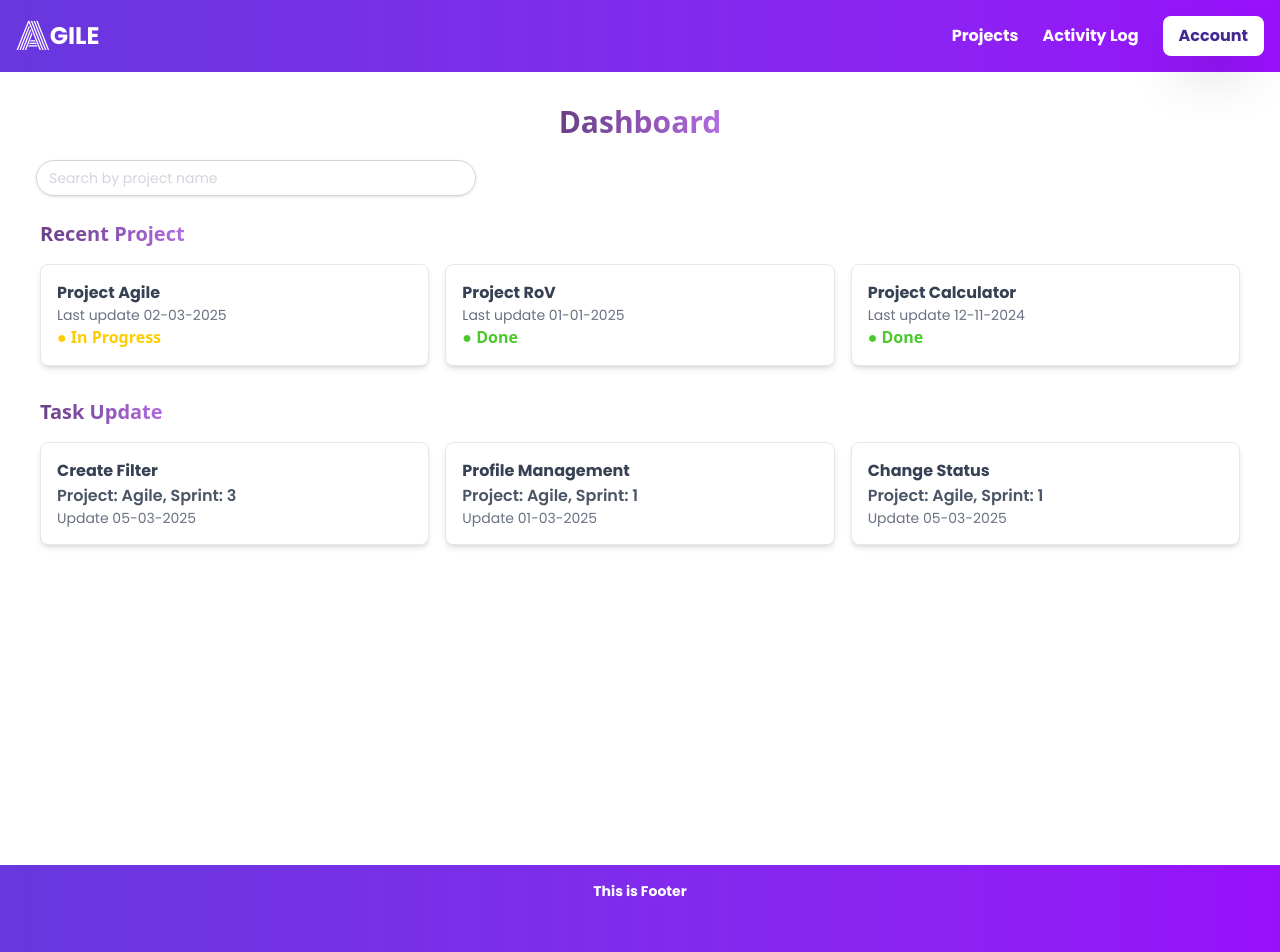
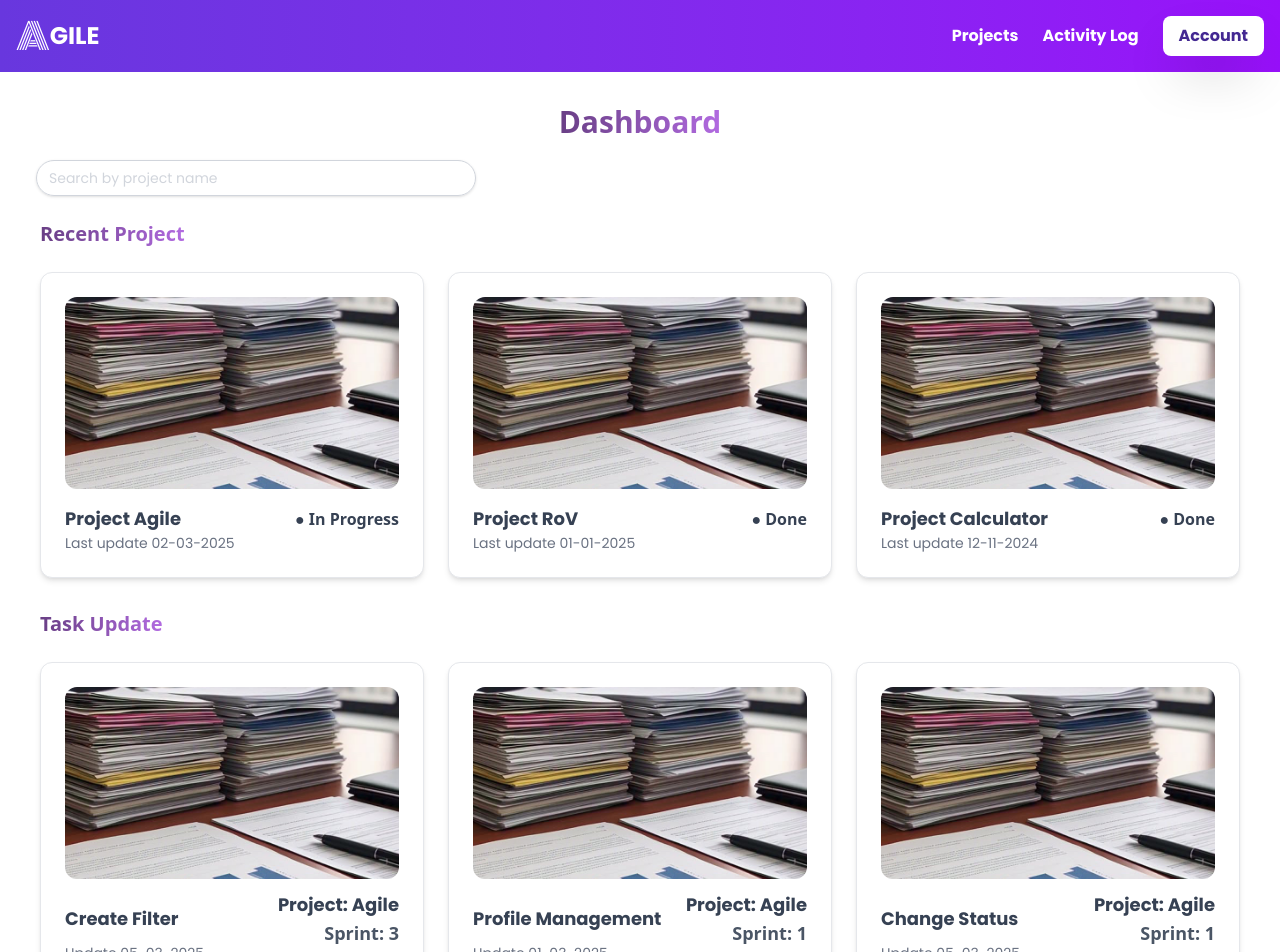
Before and after one commit to CSC105-2024/G12-Agile, a React (Vite) app: page /dashboard in a window 1280 px wide. Shown: the top 952 px of the page. Built offline with nearby package versions, Linux system fonts and the light colour scheme.

Commit message:
เพิ่มรูป

```diff
--- a/src/pages/Dashboard.jsx
+++ b/src/pages/Dashboard.jsx
@@ -1,5 +1,5 @@
 import { Link, useNavigate } from "react-router-dom";
-
+import rectangleImg from "../image/Rectangle 9637.png";
 const Dashboard = () => {
   const navigate = useNavigate();
 
@@ -28,47 +28,120 @@ const Dashboard = () => {
             Recent Project
           </span>
         </div>
-        <div className="grid grid-cols-3 gap-4 mt-4 text-gray-700 ">
-          <div className="bg-white p-4 shadow-md rounded-lg border border-gray-200">
-            <p className="font-bold font-poppins">Project Agile</p>
-            <p className="text-sm text-gray-500 font-poppins">Last update 02-03-2025</p>
-            <span className="text-[#FFCC00] font-semibold">● In Progress</span>
+        <div className="grid grid-cols-3 gap-6 mt-6 text-gray-700">
+          {[
+            {
+              name: "Project Agile",
+              lastUpdate: "02-03-2025",
+              status: "In Progress",
+              color: "#FFCC00",
+            },
+            {
+              name: "Project RoV",
+              lastUpdate: "01-01-2025",
+              status: "Done",
+              color: "#4CC82D",
+            },
+            {
+              name: "Project Calculator",
+              lastUpdate: "12-11-2024",
+              status: "Done",
+              color: "#4CC82D",
+            },
+          ].map((project, index) => (
+            <div
+              key={index}
+              className="bg-white p-6 shadow-md rounded-xl border border-gray-200 flex flex-col items-start text-left"
+            >
+              <img
+                src={rectangleImg}
+                alt={project.name}
+                className="w-full h-48 rounded-xl mb-4 object-cover"
+              />
+              <div className="flex justify-between w-full items-center">
+                <p className="font-bold font-poppins text-lg">{project.name}</p>
+                <span className={`text-[${project.color}] font-semibold`}>
+                  ● {project.status}
+                </span>
               </div>
-          <div className="bg-white p-4 shadow-md rounded-lg border border-gray-200">
-            <p className="font-bold font-poppins">Project RoV</p>
-            <p className="text-sm text-gray-500 font-poppins">Last update 01-01-2025</p>
-            <span className="text-[#4CC82D] font-semibold">● Done</span>
+              <p className="text-sm text-gray-500 font-poppins">
+                Last update {project.lastUpdate}
+              </p>
             </div>
-          <div className="bg-white p-4 shadow-md rounded-lg border border-gray-200">
-            <p className="font-bold font-poppins">Project Calculator</p>
-            <p className="text-sm text-gray-500 font-poppins">Last update 12-11-2024</p>
-            <span className="text-[#4CC82D] font-semibold">● Done</span>
-          </div>
+          ))}
         </div>
       </div>
 
       {/* Task Update Section */}
       <div className="mt-8 px-10">
-      <div className="w-full">
+        <div className="w-full flex justify-between items-center">
           <span className="inline-block bg-gradient-to-r from-[#693F85] to-[#B26BE1] bg-clip-text text-transparent text-xl font-bold">
             Task Update
           </span>
         </div>
-        <div className="grid grid-cols-3 gap-4 mt-4 text-gray-700">
-          <div className="bg-white p-4 shadow-md rounded-lg border border-gray-200">
-            <p className="font-bold font-poppins">Create Filter</p>
-            <span className="text-gray-600 font-semibold font-poppins">Project: Agile, Sprint: 3</span>
-            <p className="text-sm text-gray-500 font-poppins">Update 05-03-2025</p>
+        <div className="grid grid-cols-3 gap-6 mt-6  text-gray-700">
+          <div className="bg-white p-6 shadow-md rounded-xl border border-gray-200 flex flex-col items-start text-left">
+            <img
+              src={rectangleImg}
+              alt="Create Filter"
+              className="w-full h-48 rounded-xl mb-4 object-cover"
+            />
+            <div className="flex justify-between w-full items-center">
+              <p className="font-bold font-poppins text-lg flex-1">
+                Create Filter
+              </p>
+              <div className="flex flex-col items-end justify-center h-12">
+                <p className="font-bold text-lg font-poppins">Project: Agile</p>
+                <span className="font-bold text-lg text-gray-600">
+                  Sprint: 3
+                </span>
               </div>
-          <div className="bg-white p-4 shadow-md rounded-lg border border-gray-200">
-            <p className="font-bold font-poppins">Profile Management</p>
-            <span className="text-gray-600 font-semibold font-poppins">Project: Agile, Sprint: 1</span>
-            <p className="text-sm text-gray-500 font-poppins">Update 01-03-2025</p>
             </div>
-          <div className="bg-white p-4 shadow-md rounded-lg border border-gray-200">
-            <p className="font-bold font-poppins">Change Status</p>
-            <span className="text-gray-600 font-semibold font-poppins">Project: Agile, Sprint: 1</span>
-            <p className="text-sm text-gray-500 font-poppins">Update 05-03-2025</p>
+            <p className="text-sm text-gray-500 font-poppins">
+              Update 05-03-2025
+            </p>
+          </div>
+          <div className="bg-white p-6 shadow-md rounded-xl border border-gray-200 flex flex-col items-start text-left">
+            <img
+              src={rectangleImg}
+              alt="Profile Management"
+              className="w-full h-48 rounded-xl mb-4 object-cover"
+            />
+            <div className="flex justify-between w-full items-center">
+              <p className="font-bold font-poppins text-lg flex-1">
+                Profile Management
+              </p>
+              <div className="flex flex-col items-end justify-center h-12">
+                <p className="font-bold text-lg font-poppins">Project: Agile</p>
+                <span className="font-bold text-lg text-gray-600">
+                  Sprint: 1
+                </span>
+              </div>
+            </div>
+            <p className="text-sm text-gray-500 font-poppins">
+              Update 01-03-2025
+            </p>
+          </div>
+          <div className="bg-white p-6 shadow-md rounded-xl border border-gray-200 flex flex-col items-start text-left">
+            <img
+              src={rectangleImg}
+              alt="Change Status"
+              className="w-full h-48 rounded-xl mb-4 object-cover"
+            />
+            <div className="flex justify-between w-full items-center">
+              <p className="font-bold font-poppins text-lg flex-1">
+                Change Status
+              </p>
+              <div className="flex flex-col items-end justify-center h-12">
+                <p className="font-bold text-lg font-poppins">Project: Agile</p>
+                <span className="font-bold text-lg text-gray-600">
+                  Sprint: 1
+                </span>
+              </div>
+            </div>
+            <p className="text-sm text-gray-500 font-poppins">
+              Update 05-03-2025
+            </p>
           </div>
         </div>
       </div>
```
Lines whose indentation alone changed are shown as unchanged.
